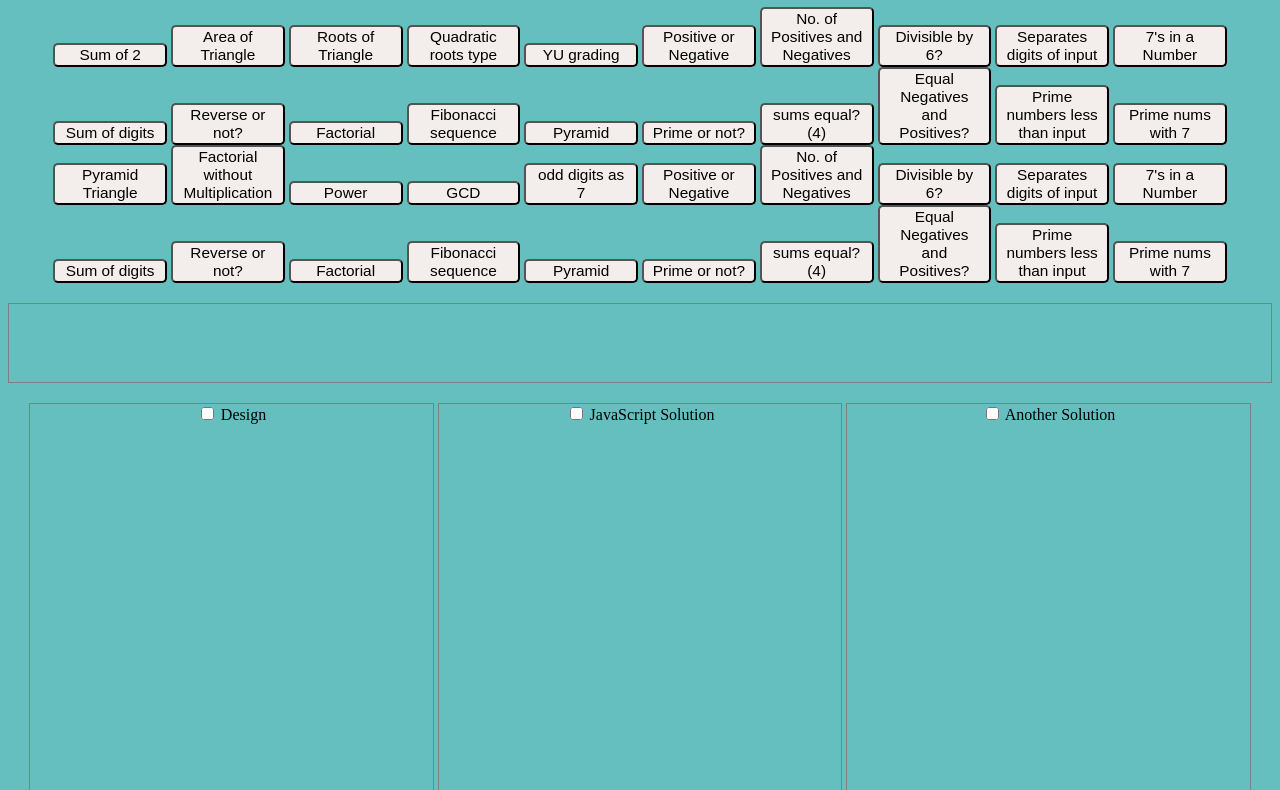
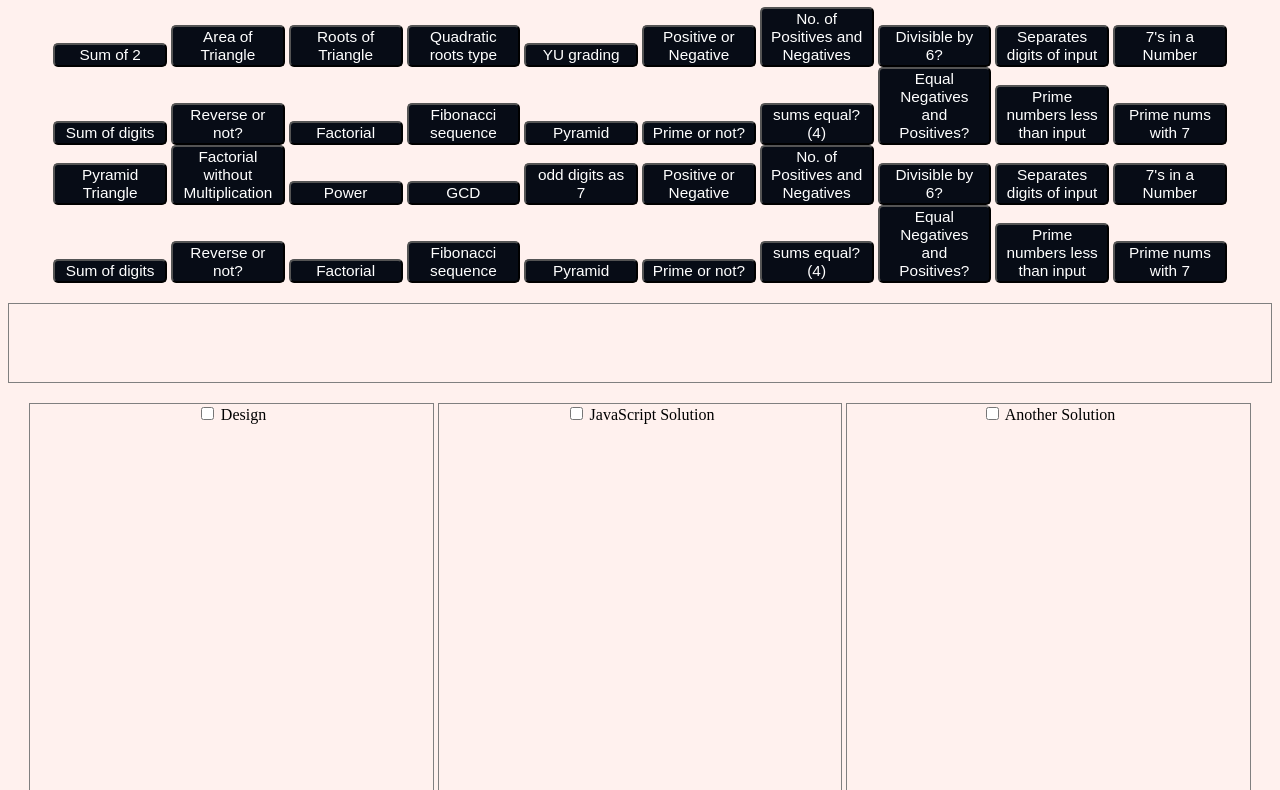
Before and after one commit to Yash0407/ComputationalKit, a plain HTML site: page index.html in a window 1280 px wide. Shown: the part 81-871 px from the top of the page. Drawn offline with Linux system fonts and the light colour scheme.

Commit message:
Update myLearningKit.css
Styling

```diff
--- a/myLearningKit.css
+++ b/myLearningKit.css
@@ -1,6 +1,6 @@
 * {
   box-sizing: border-box;
-  background-color:#66BFBF;
+  background-color:#FFF1EE;
   overflow:auto;
 }
 
@@ -15,12 +15,13 @@ div {
 }
 
 button:hover{
-background-color: rgb(226, 201, 112);
+background-color: #606060;
 height: 30px;
 }
 
 button{
-	background-color: rgb(243, 237, 235);
+	background-color: #070C16;
+	color: white;
 	border-radius: 5px;
 	border-width: 2px;
 }
```
